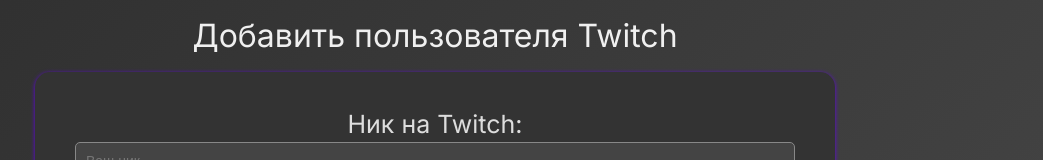
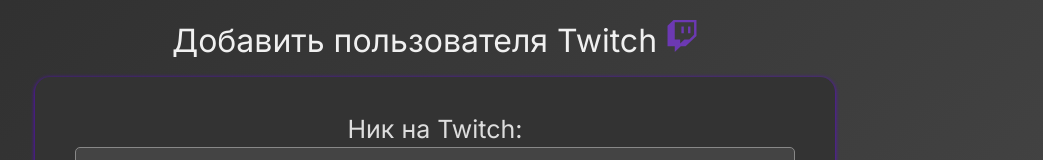
Before and after one commit to ArtyomHloba/twitch-project, a React (Vite) app in the folder client/: page / in a window 1280 px wide. Shown: the top 160 px of the page, without its empty margins (205-1248 px from the left). Built offline with nearby package versions, Linux system fonts and the light colour scheme; no server answers.

Commit message:
Add twith icon + styles

```diff
--- a/client/src/App.jsx
+++ b/client/src/App.jsx
@@ -1,10 +1,16 @@
 import styles from './App.module.css';
+import { FaTwitch } from 'react-icons/fa';
 import UserPage from './pages/UserPage';
 
 function App () {
   return (
     <div className={styles.formContainer}>
-      <h1>Добавить пользователя Twitch</h1>
+      <h1>
+        Добавить пользователя Twitch{' '}
+        <span className={styles.twithIcon}>
+          <FaTwitch />
+        </span>
+      </h1>
       <UserPage />
     </div>
   );
--- a/client/src/App.module.css
+++ b/client/src/App.module.css
@@ -5,3 +5,7 @@
   text-align: center;
   margin-top: 10px;
 }
+
+.twithIcon {
+  color: #6c39b3;
+}
```
